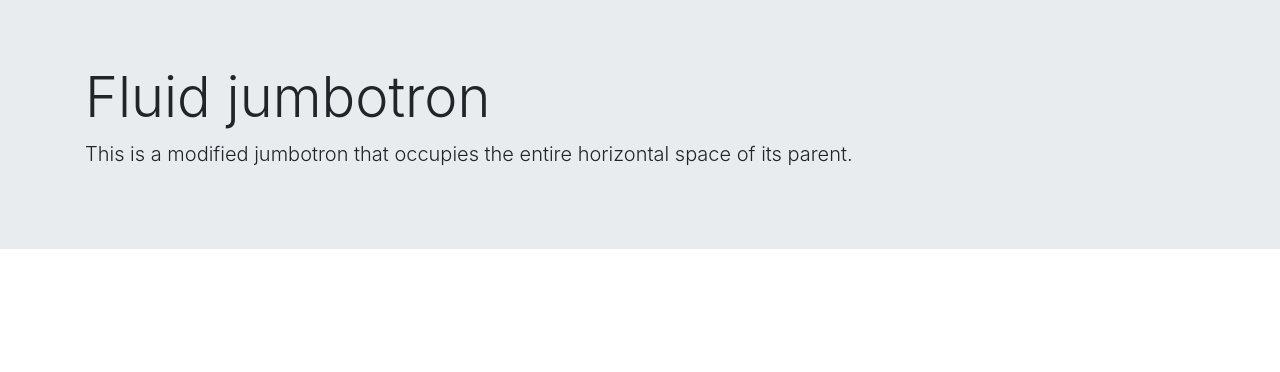
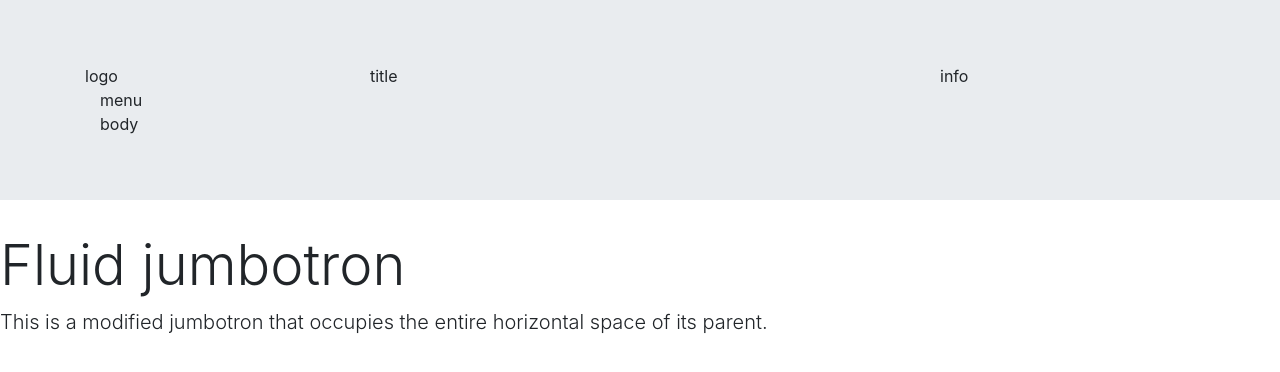
Before and after one commit to Xelion7/bootstrap2, a plain HTML site: page index.html in a window 1280 px wide. Drawn offline with nearby package versions, Linux system fonts and the light colour scheme.

Commit message:
Update index.html

```diff
--- a/index.html
+++ b/index.html
@@ -20,6 +20,19 @@
  <body>
 <div class="jumbotron jumbotron-fluid">
   <div class="container">
+    <div class="row">
+      <div class="col-md-3">logo</div>
+      <div class="col-md-6">title</div>
+      <div class="col-md-3">info</div>
+    </div>
+    <div calss="row">
+      <div class="col-md-4">menu</div>
+      <div class="col-md-8">body</div>
+    </div>
+  </div>
+ </div>
+
+
     <h1 class="display-4">Fluid jumbotron</h1>
     <p class="lead">This is a modified jumbotron that occupies the entire horizontal space of its parent.</p>
   </div>
```
